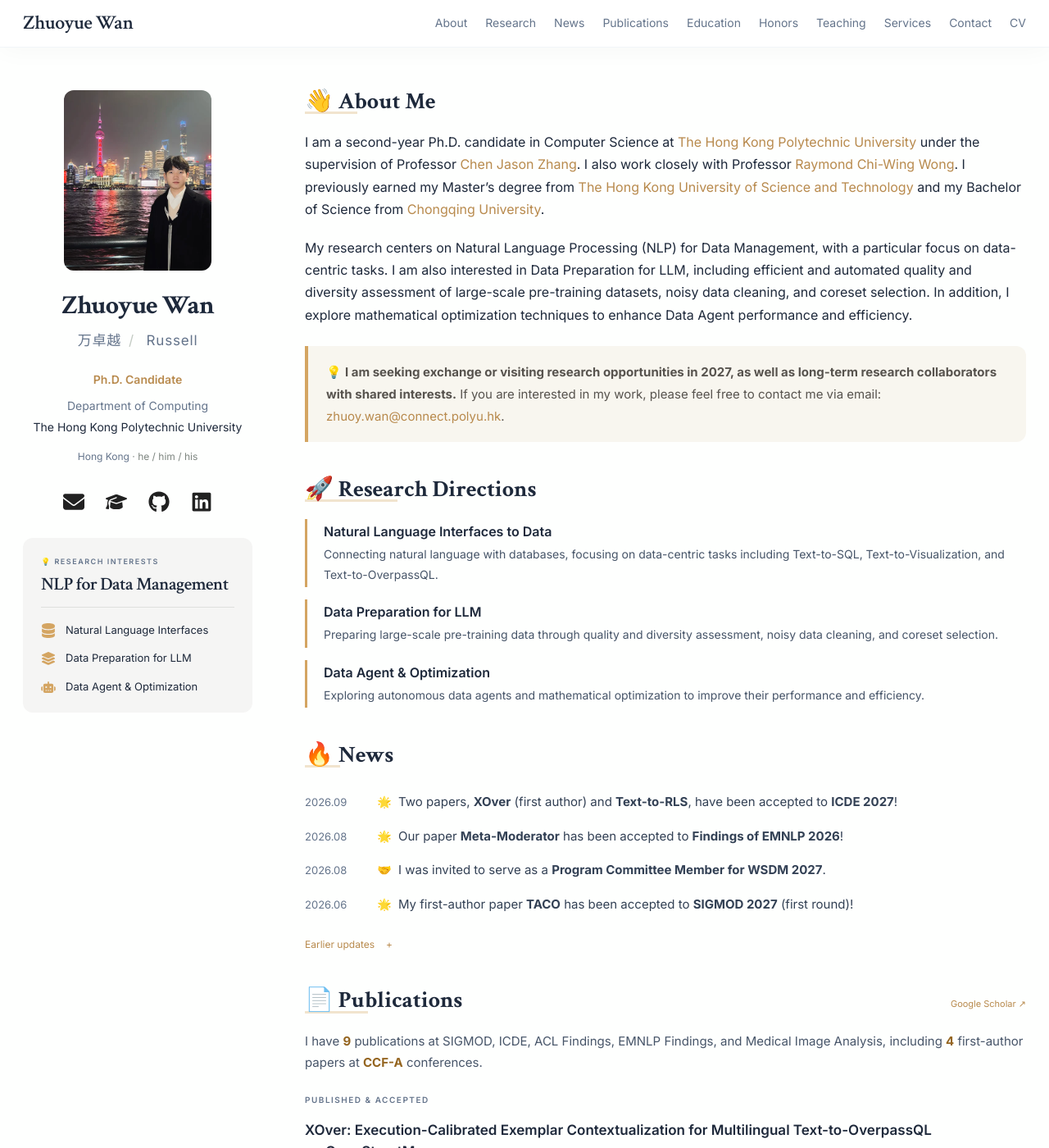
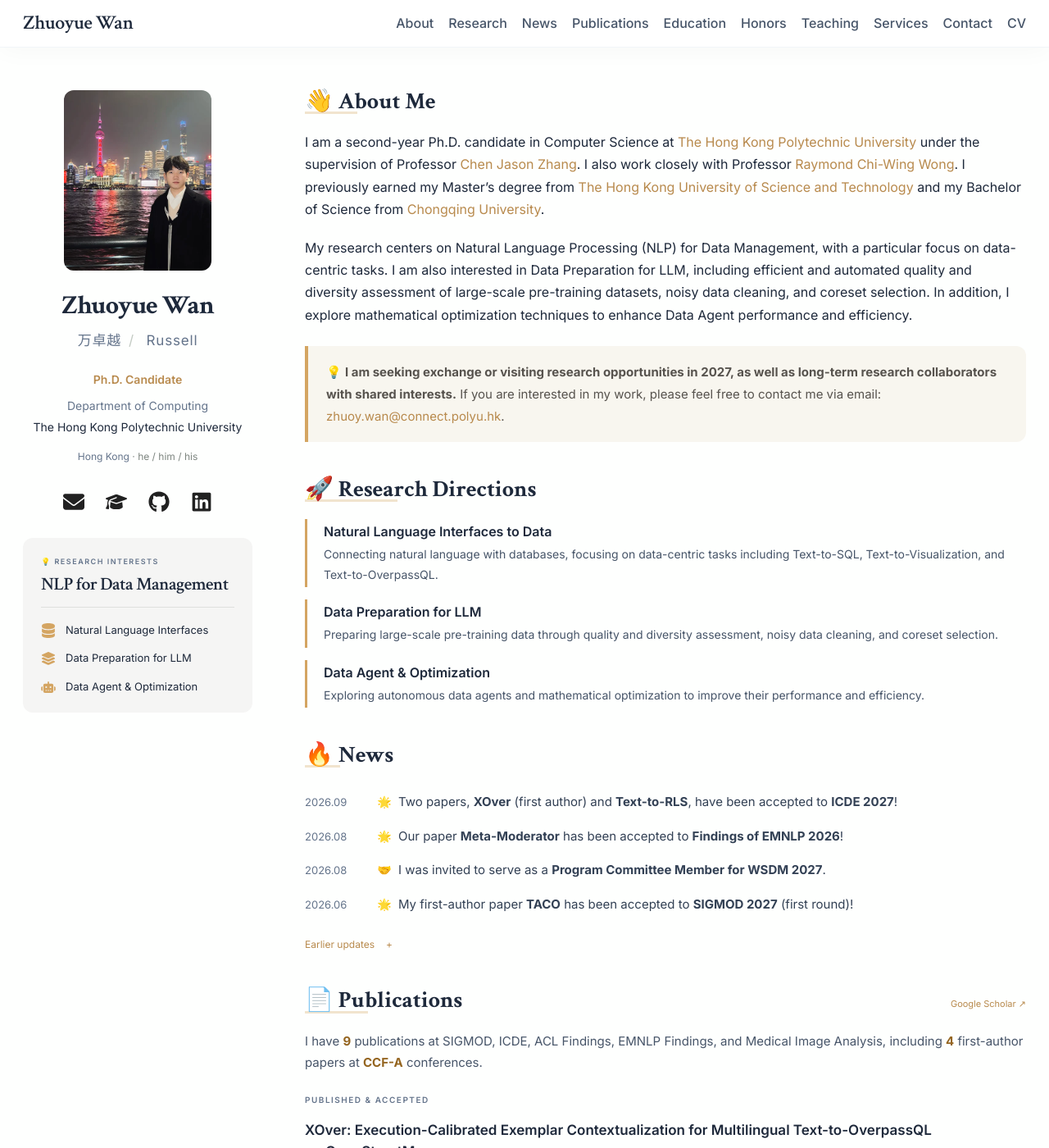
Before and after one commit to zwanah/zwanah.github.io, a Jekyll site: the page built from _pages/about.md, in a window 1280 px wide and 1400 px high. Shown: the whole window at 82% size. Built offline with Jekyll 4.4.1, drawn with Linux system fonts in a browser that asks for light colours.

Commit message:
Increase desktop navigation readability

```diff
--- a/assets/css/academic.css
+++ b/assets/css/academic.css
@@ -301,6 +301,10 @@ body { background:var(--paper); font-size:15px; line-height:1.75; }
 .nav-toggle { display:none; }
 .research-card h2 a { color:inherit; }
 .research-jump { display:none; }
+@media screen and (min-width:1101px) {
+  .site-nav { gap:18px; }
+  .site-nav a { font-size:16px; font-weight:500; color:#475569; }
+}
 @media screen and (max-width:1100px) {
   html { scroll-padding-top:84px; }
   .site-header:not(.nav-ready) { position:static; }
```
